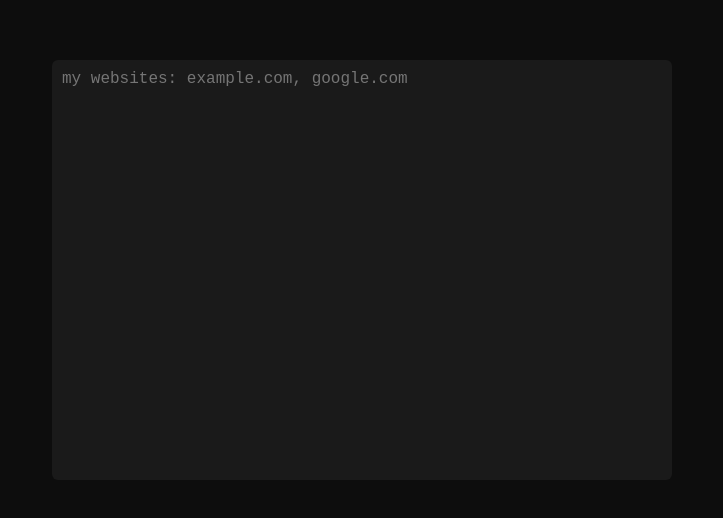
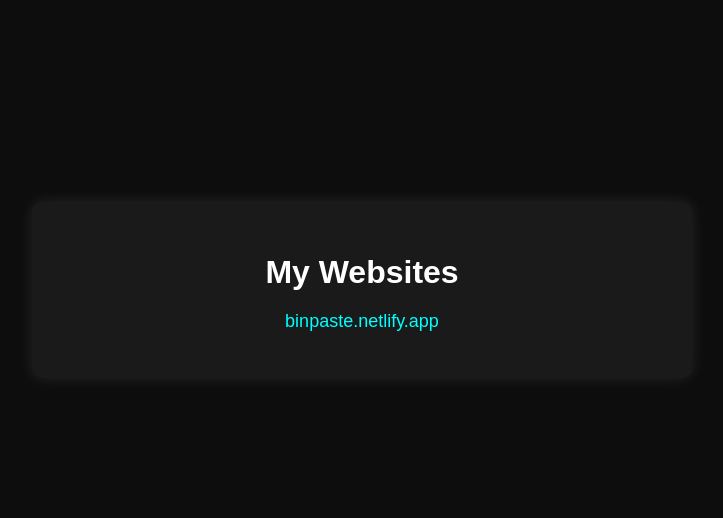
Before and after one commit to q-u-e-s-o/mywebsites, a plain HTML site: page index.html in a window 1280 px wide. Shown: the part 130-648 px from the top of the page, without its empty margins (278-1001 px from the left). Drawn offline with Linux system fonts and the light colour scheme.

Commit message:
Modify title and structure for website links
Updated the title and added a container for website links.

```diff
--- a/index.html
+++ b/index.html
@@ -3,7 +3,7 @@
 <head>
 <meta charset="UTF-8">
 <meta name="viewport" content="width=device-width, initial-scale=1.0">
-<title>Simple Text Loader</title>
+<title>My Websites</title>
 <style>
     body {
         background: #0d0d0d;
@@ -12,26 +12,49 @@
         display: flex;
         justify-content: center;
         align-items: center;
-        height: 100vh;
+        min-height: 100vh;
         margin: 0;
+        padding: 20px;
     }
-    textarea {
-        width: 90%;
+    .container {
         max-width: 600px;
-        height: 400px;
+        width: 100%;
+        text-align: center;
         background: #1a1a1a;
-        color: white;
-        border: none;
-        border-radius: 6px;
-        padding: 10px;
-        font-size: 16px;
-        resize: none;
+        padding: 30px;
+        border-radius: 10px;
+        box-shadow: 0 0 15px rgba(255,255,255,0.1);
+    }
+    h1 {
+        margin-bottom: 20px;
+    }
+    ul {
+        list-style: none;
+        padding: 0;
+    }
+    li {
+        margin: 10px 0;
+    }
+    a {
+        color: #00ffff;
+        text-decoration: none;
+        font-size: 18px;
+        word-break: break-word;
+    }
+    a:hover {
+        text-decoration: underline;
     }
 </style>
 </head>
 <body>
 
-<textarea id="textBox" placeholder="my websites: example.com, google.com"></textarea>
+<div class="container">
+    <h1>My Websites</h1>
+    <ul>
+        <li><a href="https://binpaste.netlify.app" target="_blank">binpaste.netlify.app</a></li>
+        <!-- Add more sites here -->
+    </ul>
+</div>
 
 </body>
 </html>
```
